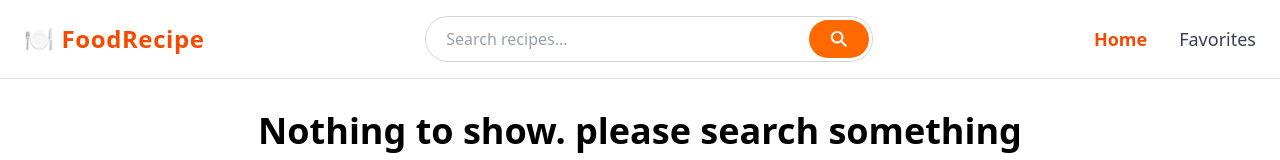
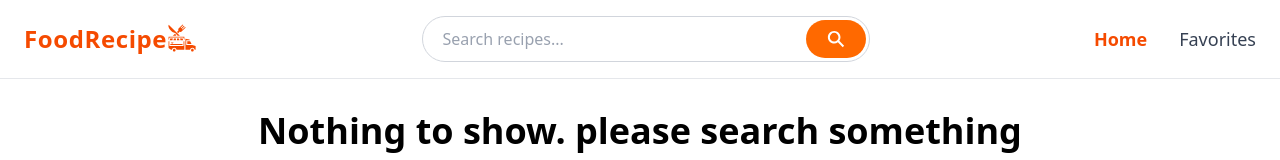
Before and after one commit to Abhisheky77/FoodRecipe, a React (Vite) app: page / in a window 1280 px wide. Shown: the top 160 px of the page. Built offline with nearby package versions, Linux system fonts and the light colour scheme.

Commit message:
FoodRecipe

```diff
--- a/src/components/Navbar.jsx
+++ b/src/components/Navbar.jsx
@@ -2,7 +2,7 @@ import { useContext } from "react";
 import { NavLink } from "react-router-dom";
 import { GlobalContext } from "./Context";
 import { IoSearchSharp } from "react-icons/io5";
-
+import { GiFoodTruck } from "react-icons/gi";
 function Navbar() {
   const { search, setSearch, handleSubmit } = useContext(GlobalContext);
 
@@ -12,9 +12,9 @@ function Navbar() {
 
         <NavLink
           to="/"
-          className="text-2xl font-extrabold tracking-wide text-orange-600 hover:scale-105 transition"
+          className=" flex flex-row text-2xl font-extrabold tracking-wide text-orange-600 hover:scale-105 transition"
         >
-          🍽️ FoodRecipe
+        FoodRecipe<GiFoodTruck size={30} />
         </NavLink>
 
         <form
```
